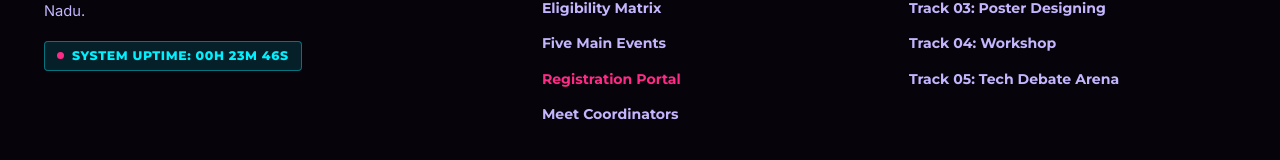
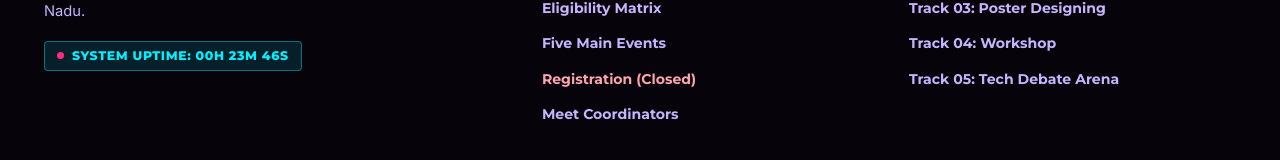
Before and after one commit to Hariprasath2611/SOF-WEBSITE, a React (Vite) app: page / in a window 1280 px wide. Shown: the part 10863-11023 px from the top of the page. Built offline with nearby package versions, Linux system fonts and the light colour scheme; no server answers.

Commit message:
Updating the Project

```diff
--- a/src/components/Footer.jsx
+++ b/src/components/Footer.jsx
@@ -54,7 +54,7 @@ export default function Footer() {
               <li><a href="#about" className="footer-link">About Host College</a></li>
               <li><a href="#participation" className="footer-link">Eligibility Matrix</a></li>
               <li><a href="#events" className="footer-link">Five Main Events</a></li>
-              <li><a href="#register" className="footer-link" style={{ color: 'var(--accent-green)' }}>Registration Portal</a></li>
+              <li><a href="#register" className="footer-link" style={{ color: '#fda4af' }}>Registration (Closed)</a></li>
               <li><a href="#coordinators" className="footer-link">Meet Coordinators</a></li>
             </ul>
           </div>
```
